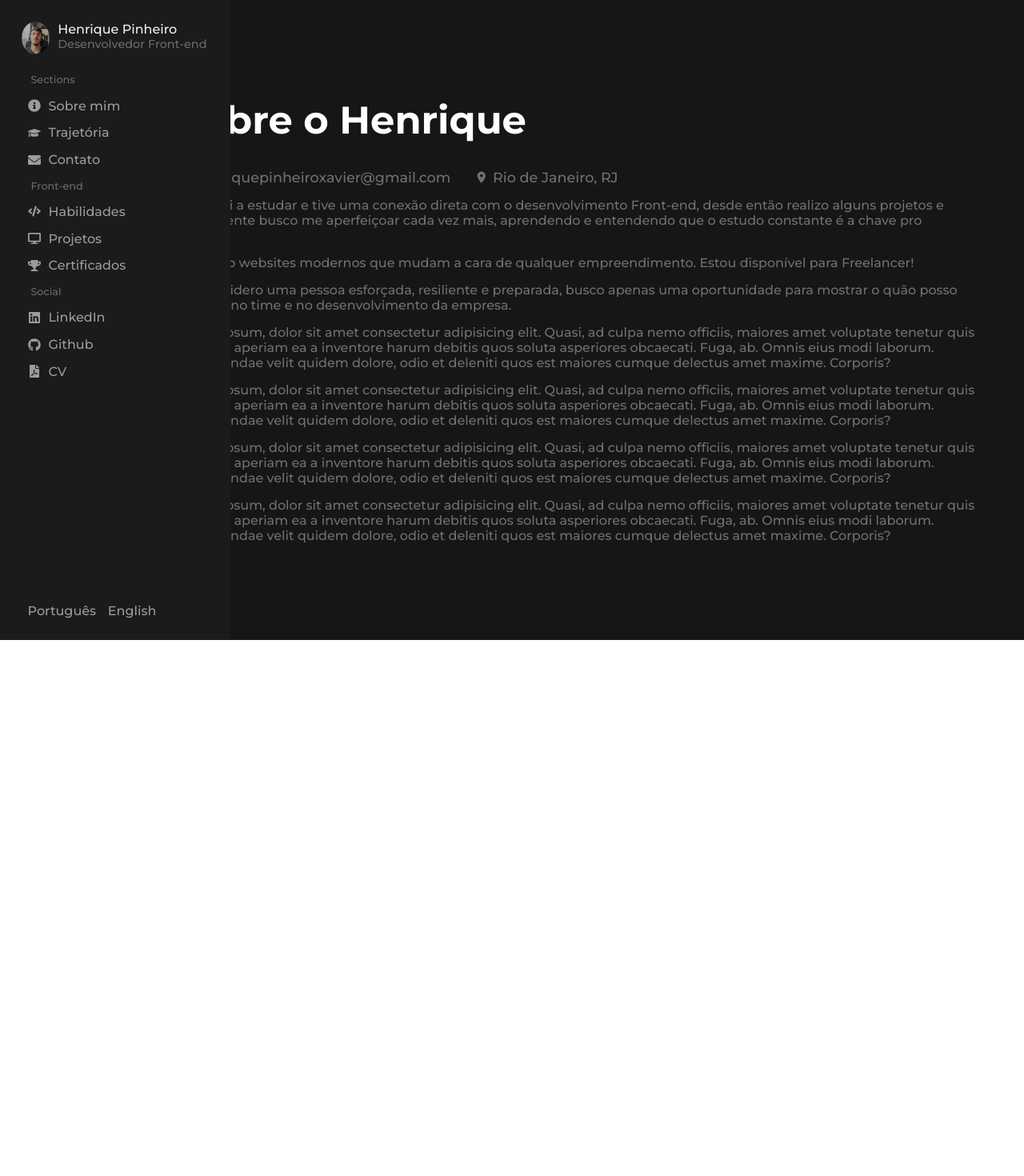
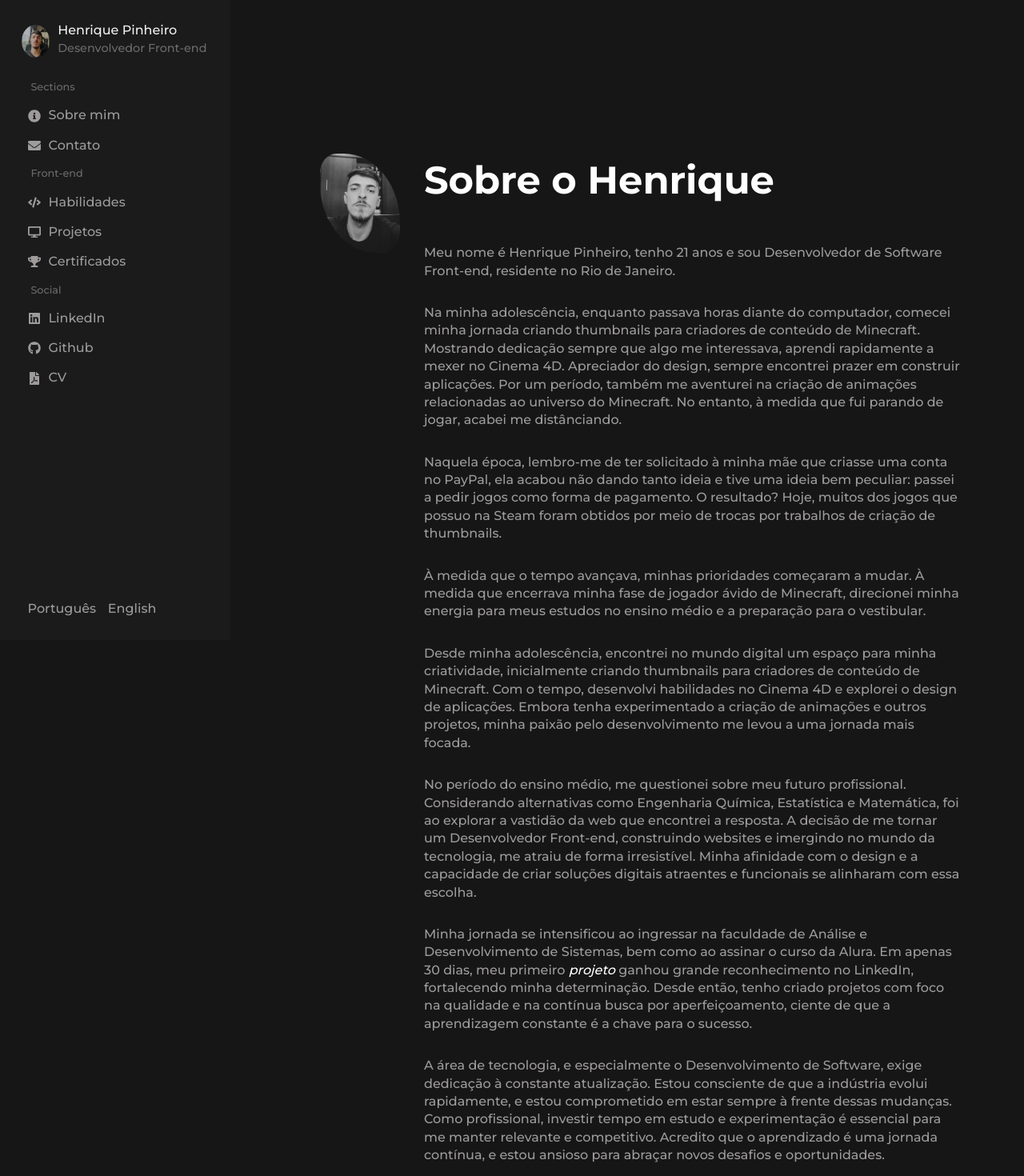
Before and after one commit to henriquepx/my_portfolio, a React (Vite) app: page /about in a window 1280 px wide. Shown: the top 1470 px of the page at 80% size. Before the commit the page ends 800 px from the top, so only its background shows below. Built offline with nearby package versions, Linux system fonts and the light colour scheme; a web font is replaced by a local one.

Commit message:
feat: about section

```diff
--- a/src/App.jsx
+++ b/src/App.jsx
@@ -9,7 +9,6 @@ import Home from './sections/Home';
 import { BrowserRouter, Route, Routes } from 'react-router-dom';
 import Profile from './sections/Profile';
 import Certificates from './sections/Certificates';
-import Trajectory from './sections/Trajectory';
 
 
 function App() {
@@ -39,7 +38,6 @@ function App() {
       <Routes>
         <Route path='/' element={<Home />}/>
         <Route path="/about" element={<About />} />
-        <Route path="/trajectory" element={<Trajectory />} />
         <Route path="/skills" element={<Skills />} />
         <Route path="/projects" element={<Projects />} />
         <Route path="/certificates" element={<Certificates />} />
--- a/src/GlobalStyles.jsx
+++ b/src/GlobalStyles.jsx
@@ -13,6 +13,7 @@ const GlobalStyle = createGlobalStyle`
   vertical-align: baseline;
   list-style: none;
   text-decoration: none;
+  line-height: 1.4;
 }
 
   /* Variables */
--- a/src/sections/About.jsx
+++ b/src/sections/About.jsx
@@ -1,21 +1,29 @@
 import styled from 'styled-components';
-import { IoMdMail } from 'react-icons/io';
-import { MdLocationOn } from 'react-icons/md';
 
 const ContainerAbout = styled.div`
-    height: 100vh;
+    height: 100%;
     width: 100%;
 
     background-color: #161616;
     display: flex;
     flex-direction: column;
     justify-content: center;
-    padding-left: 10rem;
+    padding: 12rem 2em 15rem 16rem;
 
     text-align: left;
-    @media (max-width: 1024px) {
-      height: 100%;
+    @media (min-width: 1025px) and (max-width: 1400px) {
+      padding-left: 25rem;
+      padding-right: 5rem;
+      justify-content: flex-start;
+      text-align: left;
+    }
+    @media (min-width: 768px) and (max-width: 1024px) {
       padding: 5rem 1rem 5rem 1rem;
+      justify-content: flex-start;
+      text-align: left;
+    }
+    @media (max-width: 767px) {
+      padding: 4rem 1rem 5rem 1rem;
       justify-content: flex-start;
       text-align: left;
     }
@@ -24,7 +32,6 @@ const AboutSize = styled.div`
     width: 100%;
     max-width: 1000px;
     margin: 0 auto;
-
     @media (max-width: 320px) {
       padding-top: 10rem;
     }
@@ -38,8 +45,8 @@ const TitleAbout = styled.h1`
 `
 const DescAbout = styled.p`
     font-family: 'Montserrat', sans-serif;
-    color: #707070;
-    margin-top: 15px;
+    color: #9e9b9b;
+    margin-top: 30px;
 `
 const DescriptionAbout = styled.div`
   display: flex;
@@ -48,57 +55,80 @@ const DescriptionAbout = styled.div`
     flex-direction: column;
   }
 `
-const InfosAboutMe = styled.div`
-  margin-top: 1rem;
-  display: flex;
-  flex-wrap: wrap;
-  gap: 30px;
-  @media (max-width: 1150px) {
-    gap: 20px;
-  }
-`
-const DivIconsDescAbout = styled.div`
-  display: flex;
-  align-items: center;
-  gap: 5px;
-  font-family: 'Montserrat', sans-serif;
-  color: #707070;
-  font-size: 1.1rem;
-  a {
-    color: #707070;
-  }
-`
 const DivInfoDescMe = styled.div`
   display: flex;
   flex-direction: column;
+`
+const AboutPhotoText = styled.div`
+  display: flex;
+  align-items: flex-start;
+  gap: 30px;
+`
+const ImgAboutHenrique = styled.img`
+  width: 100px;
+  border-radius: 20% 70%;
+  filter: grayscale(100%);
+  &:hover {
+    filter: grayscale(0%);
+  }
+  @media (max-width: 1024px) {
+    display: none;
+  }
+`
+const LinkAbout = styled.a`
+  color: white;
+  font-style: italic;
+  box-shadow: inset 0 0 0 0 #9e9b9b;
+  padding: 0;
+  margin: 0;
+  transition: color .3s ease-in-out, box-shadow .3s ease-in-out;
+  &:hover {
+    color: #ffffff;
+    box-shadow: inset 200px 0 0 0 #9e9b9b;
+  }
+`
+
+const TrajetoyDiv = styled.div`
+  h2 {
+    font-family: 'Montserrat', sans-serif;
+    font-size: 1.2rem;
+    margin: 4rem 0rem 1rem 0rem;
+    color: white;
+    font-weight: 610;
+  }
 `
 
 const About = () => {
   return (
     <ContainerAbout id='about'>
         <AboutSize>
-            <TitleAbout>Sobre o Henrique</TitleAbout>
-            <DescriptionAbout>
-              <DivInfoDescMe>
-                <InfosAboutMe>
-                  <DivIconsDescAbout>
-                    <IoMdMail  />
-                    <a href='mailto:henriquepinheiroxavier@gmail.com' target='_blank' rel='noreferrer'>henriquepinheiroxavier@gmail.com</a>
-                  </DivIconsDescAbout>
-                  <DivIconsDescAbout>
-                    <MdLocationOn />
-                    <p>Rio de Janeiro, RJ</p>
-                  </DivIconsDescAbout>
-                </InfosAboutMe>
-                <DescAbout>Comecei a estudar e tive uma conexão direta com o desenvolvimento Front-end, desde então realizo alguns projetos e diariamente busco me aperfeiçoar cada vez mais, aprendendo e entendendo que o estudo constante é a chave pro sucesso.</DescAbout>
-                <DescAbout>Construo websites modernos que mudam a cara de qualquer empreendimento. Estou disponível para Freelancer!</DescAbout>
-                <DescAbout>Me considero uma pessoa esforçada, resiliente e preparada, busco apenas uma oportunidade para mostrar o quão posso agregar no time e no desenvolvimento da empresa.</DescAbout>
-                <DescAbout>Lorem ipsum, dolor sit amet consectetur adipisicing elit. Quasi, ad culpa nemo officiis, maiores amet voluptate tenetur quis incidunt aperiam ea a inventore harum debitis quos soluta asperiores obcaecati. Fuga, ab. Omnis eius modi laborum. Repudiandae velit quidem dolore, odio et deleniti quos est maiores cumque delectus amet maxime. Corporis?</DescAbout>
-                <DescAbout>Lorem ipsum, dolor sit amet consectetur adipisicing elit. Quasi, ad culpa nemo officiis, maiores amet voluptate tenetur quis incidunt aperiam ea a inventore harum debitis quos soluta asperiores obcaecati. Fuga, ab. Omnis eius modi laborum. Repudiandae velit quidem dolore, odio et deleniti quos est maiores cumque delectus amet maxime. Corporis?</DescAbout>
-                <DescAbout>Lorem ipsum, dolor sit amet consectetur adipisicing elit. Quasi, ad culpa nemo officiis, maiores amet voluptate tenetur quis incidunt aperiam ea a inventore harum debitis quos soluta asperiores obcaecati. Fuga, ab. Omnis eius modi laborum. Repudiandae velit quidem dolore, odio et deleniti quos est maiores cumque delectus amet maxime. Corporis?</DescAbout>
-                <DescAbout>Lorem ipsum, dolor sit amet consectetur adipisicing elit. Quasi, ad culpa nemo officiis, maiores amet voluptate tenetur quis incidunt aperiam ea a inventore harum debitis quos soluta asperiores obcaecati. Fuga, ab. Omnis eius modi laborum. Repudiandae velit quidem dolore, odio et deleniti quos est maiores cumque delectus amet maxime. Corporis?</DescAbout>
-              </DivInfoDescMe>
-            </DescriptionAbout>
+          <AboutPhotoText>
+            <ImgAboutHenrique src="pic.jpeg" alt="Foto do Henrique" />
+            <div>
+              <TitleAbout>Sobre o Henrique</TitleAbout>
+              <DescriptionAbout>
+                <DivInfoDescMe>
+                  <DescAbout>Meu nome é Henrique Pinheiro, tenho 21 anos e sou Desenvolvedor de Software Front-end, residente no Rio de Janeiro.</DescAbout>
+
+                  <DescAbout>Na minha adolescência, enquanto passava horas diante do computador, comecei minha jornada criando thumbnails para criadores de conteúdo de Minecraft. Mostrando dedicação sempre que algo me interessava, aprendi rapidamente a mexer no Cinema 4D. Apreciador do design, sempre encontrei prazer em construir aplicações. Por um período, também me aventurei na criação de animações relacionadas ao universo do Minecraft. No entanto, à medida que fui parando de jogar, acabei me distânciando.</DescAbout>
+                  <DescAbout>Naquela época, lembro-me de ter solicitado à minha mãe que criasse uma conta no PayPal, ela acabou não dando tanto ideia e tive uma ideia bem peculiar: passei a pedir jogos como forma de pagamento. O resultado? Hoje, muitos dos jogos que possuo na Steam foram obtidos por meio de trocas por trabalhos de criação de thumbnails.</DescAbout>
+                  <DescAbout>À medida que o tempo avançava, minhas prioridades começaram a mudar. À medida que encerrava minha fase de jogador ávido de Minecraft, direcionei minha energia para meus estudos no ensino médio e a preparação para o vestibular.</DescAbout>
+
+
+                  <DescAbout>Desde minha adolescência, encontrei no mundo digital um espaço para minha criatividade, inicialmente criando thumbnails para criadores de conteúdo de Minecraft. Com o tempo, desenvolvi habilidades no Cinema 4D e explorei o design de aplicações. Embora tenha experimentado a criação de animações e outros projetos, minha paixão pelo desenvolvimento me levou a uma jornada mais focada.</DescAbout>
+                  <DescAbout>No período do ensino médio, me questionei sobre meu futuro profissional. Considerando alternativas como Engenharia Química, Estatística e Matemática, foi ao explorar a vastidão da web que encontrei a resposta. A decisão de me tornar um Desenvolvedor Front-end, construindo websites e imergindo no mundo da tecnologia, me atraiu de forma irresistível. Minha afinidade com o design e a capacidade de criar soluções digitais atraentes e funcionais se alinharam com essa escolha.</DescAbout>
+                  <DescAbout>Minha jornada se intensificou ao ingressar na faculdade de Análise e Desenvolvimento de Sistemas, bem como ao assinar o curso da Alura. Em apenas 30 dias, meu primeiro <LinkAbout href="https://www.linkedin.com/posts/henriquepinheiroxavier_primeiro-per%C3%ADodo-na-faculdade-de-an%C3%A1lise-activity-6924080275446468608-3hl1?utm_source=share&utm_medium=member_desktop" target="_blank" rel="noopener noreferrer">projeto</LinkAbout> ganhou grande reconhecimento no LinkedIn, fortalecendo minha determinação. Desde então, tenho criado projetos com foco na qualidade e na contínua busca por aperfeiçoamento, ciente de que a aprendizagem constante é a chave para o sucesso.</DescAbout>
+                  <DescAbout>A área de tecnologia, e especialmente o Desenvolvimento de Software, exige dedicação à constante atualização. Estou consciente de que a indústria evolui rapidamente, e estou comprometido em estar sempre à frente dessas mudanças. Como profissional, investir tempo em estudo e experimentação é essencial para me manter relevante e competitivo. Acredito que o aprendizado é uma jornada contínua, e estou ansioso para abraçar novos desafios e oportunidades.</DescAbout>
+                  <DescAbout>Minha personalidade é caracterizada pela perseverança, resiliência e preparação. Encaro cada obstáculo como uma chance de crescimento, e minha busca pela excelência impulsiona minhas ações diárias. Estou comprometido em contribuir de forma significativa em qualquer equipe e projeto em que eu me envolva.</DescAbout>
+                </DivInfoDescMe>
+              </DescriptionAbout>
+              <TrajetoyDiv>
+                <h2>Trajetória</h2>
+                <DescAbout>text</DescAbout>
+              </TrajetoyDiv>
+            </div>
+          </AboutPhotoText>
+
         </AboutSize>
     </ContainerAbout>
   )
--- a/src/sections/Profile.jsx
+++ b/src/sections/Profile.jsx
@@ -1,6 +1,6 @@
 import styled from 'styled-components';
 import LinkNavegation from '../components/LinkNavegation';
-import { FaInfoCircle, FaCode, FaEnvelope, FaGraduationCap, FaTrophy, FaLinkedin, FaGithub, FaFilePdf, FaDesktop } from 'react-icons/fa';
+import { FaInfoCircle, FaCode, FaEnvelope, FaTrophy, FaLinkedin, FaGithub, FaFilePdf, FaDesktop } from 'react-icons/fa';
 
 const ContainerProfile = styled.div`
     position: relative;
@@ -134,12 +134,6 @@ const Profile = () => {
                 />
 
                 <LinkNavegation
-                icon={<FaGraduationCap />}
-                name="Trajetória"
-                link="trajectory"
-                />
-
-                <LinkNavegation
                 icon={<FaEnvelope />}
                 name="Contato"
                 link="footer"
--- a/src/sections/Trajectory.jsx
+++ /dev/null
@@ -1,19 +0,0 @@
-import styled from 'styled-components';
-
-const TrajectoryContainer = styled.div`
-    height: 100vh;
-    width: 100%;
-
-    background-color: #161616;
-    display: flex;
-    align-items: center;
-    justify-content: center;
-`
-
-const Trajectory = () => {
-  return (
-    <TrajectoryContainer>Trajectory</TrajectoryContainer>
-  )
-}
-
-export default Trajectory
```
